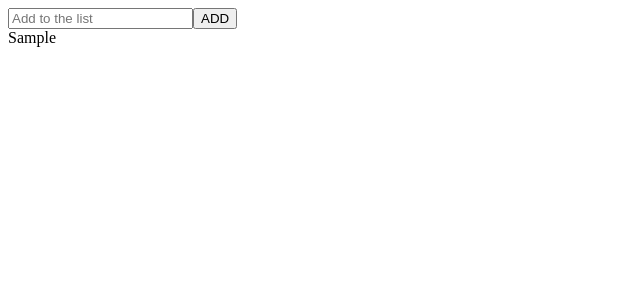
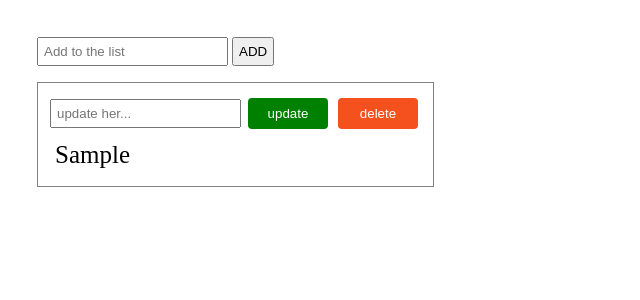
Before and after one commit to sobhiEgbaria/appleseeds-daily-react, a React (Create React App) app: page / in a window 1280 px wide. Both pictures are taken after typing "Sample" into the empty fields and a click on the input "ADD". Shown: the top 300 px of the page, without its empty margins (0-640 px from the left). Built offline with nearby package versions, Linux system fonts and the light colour scheme.

Commit message:
fixing updateButton

```diff
--- a/src/todoApp/addTodo.jsx
+++ b/src/todoApp/addTodo.jsx
@@ -1,12 +1,12 @@
 import React, { Component } from "react";
 import TodoApp from "./todoApp";
+import "./css.css";
 
 class AddTodo extends Component {
   constructor(props) {
     super(props);
   }
 
-  state = {};
   render() {
     return (
       <form onSubmit={this.props.addTOdo}>
--- /dev/null
+++ b/src/todoApp/css.css
@@ -0,0 +1,42 @@
+* {
+  margin: 2px;
+  padding: 5px;
+  box-sizing: border-box;
+}
+
+.oneToDo {
+  border: gray 1px solid;
+  width: fit-content;
+  padding: 10px;
+  margin-bottom: 15px;
+}
+
+button,
+.updateForm {
+  display: inline-block;
+  border-radius: 4px;
+  border: none;
+  color: #ffffff;
+  text-align: center;
+  padding: 8px;
+  width: 80px;
+  cursor: pointer;
+  margin: 5px;
+}
+
+.delete {
+  background-color: #f4511e;
+}
+
+.update {
+  background-color: green;
+}
+
+.text {
+  font-size: 25px;
+  text-align: left;
+}
+
+.as {
+  display: inline-block;
+}
--- /dev/null
+++ b/src/todoApp/delete.jsx
@@ -0,0 +1,22 @@
+import React, { Component } from "react";
+import TodoApp from "./todoApp";
+import "./css.css";
+
+class Delete extends Component {
+  constructor(props) {
+    super(props);
+  }
+
+  render() {
+    return (
+      <button
+        className="delete"
+        onClick={() => this.props.delete(this.props.id)}
+      >
+        delete
+      </button>
+    );
+  }
+}
+
+export default Delete;
--- a/src/todoApp/printItem.jsx
+++ b/src/todoApp/printItem.jsx
@@ -1,5 +1,7 @@
 import React, { Component } from "react";
 import TodoApp from "./todoApp";
+import "./css.css";
+import Delete from "./delete";
 
 class PrintItem extends Component {
   constructor(props) {
@@ -8,9 +10,25 @@ class PrintItem extends Component {
 
   render() {
     return (
-      <div>
+      <div className="container">
         {this.props.theItems.map((item) => (
-          <div>{item}</div>
+          <div className="oneToDo" key={Math.random()}>
+            <input
+              type="text"
+              placeholder="update her..."
+              onChange={this.props.setText}
+              value={this.props.text}
+            />
+            <button
+              className="update"
+              onClick={() => this.props.updateButton(item.id)}
+            >
+              update
+            </button>
+
+            <Delete delete={this.props.delete} id={item.id} />
+            <div className="text">{item.name}</div>
+          </div>
         ))}
       </div>
     );
--- a/src/todoApp/todoApp.jsx
+++ b/src/todoApp/todoApp.jsx
@@ -1,27 +1,56 @@
 import React, { Component } from "react";
 import AddTodo from "./addTodo";
+import Delete from "./delete";
 import PrintItem from "./printItem";
+import "./css.css";
 
 class TodoApp extends Component {
   constructor(props) {
     super(props);
+    this.state = {
+      newItem: "",
+      theItems: [],
+      text: "",
+    };
   }
-  // my data in the state
-  state = {
-    newItem: "",
-    theItems: [],
-  };
 
   // newItem ==> setState the value from the input text to the  newItem
   newItem = (e) => {
-    this.setState({ newItem: (this.state.newItem = e.target.value) });
+    this.setState({ newItem: e.target.value });
   };
 
-  //addTOdo ==> add the newItem to the lest after submit
+  //addTOdo ==> add the newItem to the list after submit
   addTOdo = (e) => {
     e.preventDefault();
-    let theItemsNew = [...this.state.theItems, this.state.newItem];
+    let theItemsNew = [
+      ...this.state.theItems,
+      {
+        id: Math.random(),
+        name: this.state.newItem,
+      },
+    ];
     this.setState({ theItems: theItemsNew, newItem: "" });
+  };
+
+  //delete ==>
+  delete = (id) => {
+    let theItemsNew = this.state.theItems.filter((item) => item.id != id);
+
+    this.setState({ theItems: theItemsNew });
+  };
+
+  //update;
+  updateButton = (id) => {
+    console.log(this.state.text);
+    let newUpdate = this.state.theItems.map((item) => {
+      if (item.id === id) return { ...item, name: this.state.text };
+    });
+    this.setState({ theItems: newUpdate });
+  };
+
+  //updateText
+  setText = (e) => {
+    this.setState({ text: e.target.value });
   };
 
   render() {
@@ -32,7 +61,13 @@ class TodoApp extends Component {
           addTOdo={this.addTOdo}
           restValue={this.state.newItem}
         />
-        <PrintItem theItems={this.state.theItems} />
+        <PrintItem
+          theItems={this.state.theItems}
+          delete={this.delete}
+          updateButton={this.updateButton}
+          setText={this.setText}
+          text={this.state.text}
+        />
       </div>
     );
   }
```
